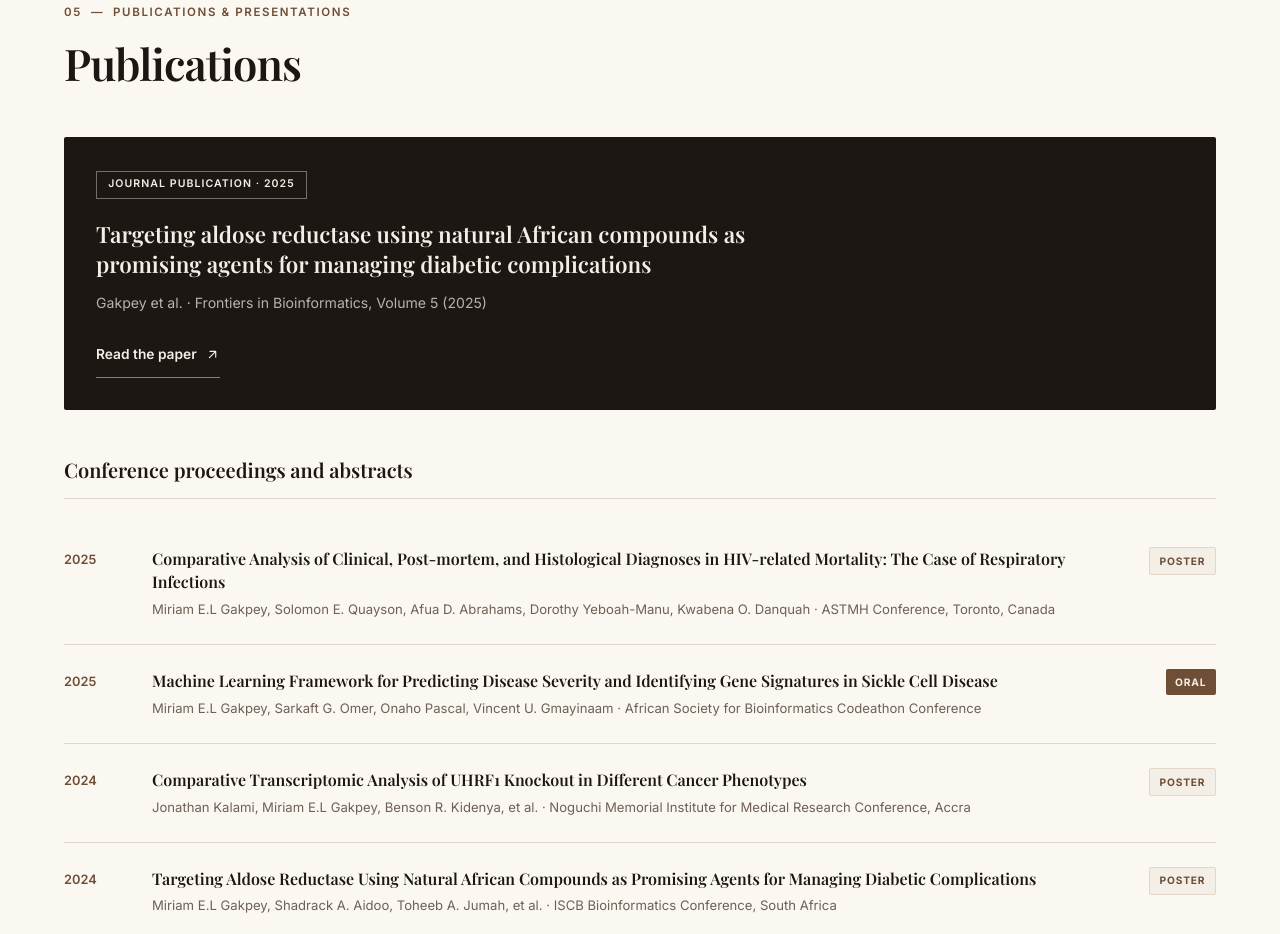
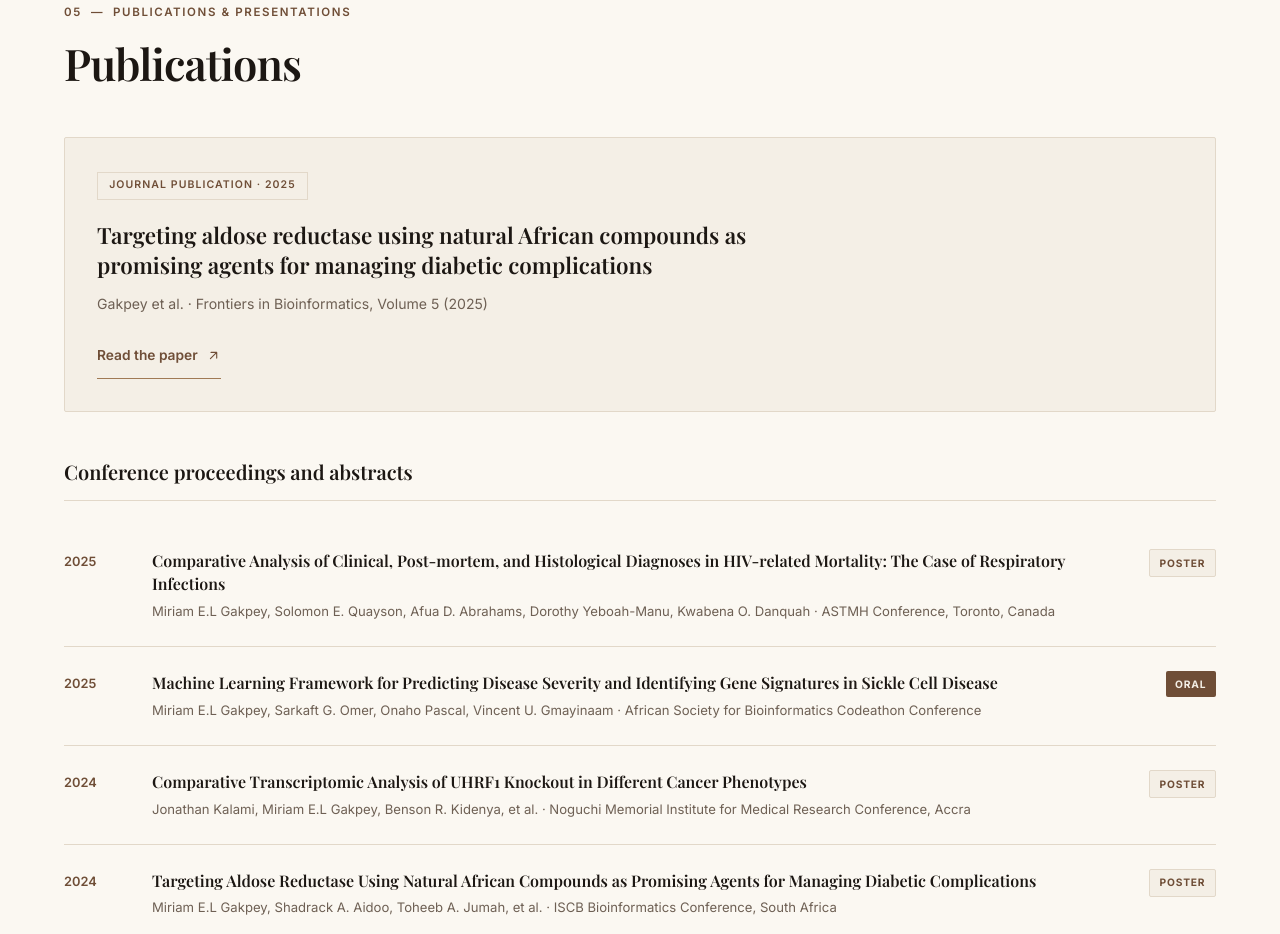
Before and after one commit to Gakpey/miriam-gakpey-portfolio, a plain HTML site: page index.html in a window 1280 px wide. Shown: the part 4417-5351 px from the top of the page. Drawn offline with nearby package versions, Linux system fonts and the light colour scheme; a web font is replaced by a local one.

Commit message:
Make publication feature card cream with dark text

```diff
--- a/css/style.css
+++ b/css/style.css
@@ -242,12 +242,12 @@ a, button { -webkit-tap-highlight-color: transparent; }
 /* ============================================================
    PUBLICATIONS
    ============================================================ */
-.pub-feature { background: var(--ink); color: var(--cream); border-radius: 2px; padding: var(--space-4); margin-bottom: var(--space-6); }
-.pub-badge { display: inline-block; font-size: .66rem; font-weight: 600; letter-spacing: .1em; text-transform: uppercase; color: var(--cream); border: 1px solid color-mix(in srgb, var(--cream) 40%, transparent); padding: .3rem .7rem; }
-.pub-feature h3 { color: var(--cream); font-size: 1.4rem; max-width: 46rem; margin: 1.25rem 0 .75rem; line-height: 1.35; }
-.pub-authors { color: color-mix(in srgb, var(--cream) 72%, transparent); font-size: .88rem; margin-bottom: 1.25rem; }
-.pub-link { display: inline-flex; align-items: center; gap: .5rem; color: var(--cream); font-weight: 600; font-size: .86rem; border-bottom: 1px solid var(--caramel); padding-bottom: .15rem; }
-.pub-link:hover { color: var(--white); border-color: var(--white); }
+.pub-feature { background: var(--cream); color: var(--ink); border: 1px solid var(--line); border-radius: 2px; padding: var(--space-4); margin-bottom: var(--space-6); }
+.pub-badge { display: inline-block; font-size: .66rem; font-weight: 600; letter-spacing: .1em; text-transform: uppercase; color: var(--coffee); border: 1px solid var(--line); padding: .3rem .7rem; }
+.pub-feature h3 { color: var(--ink); font-size: 1.4rem; max-width: 46rem; margin: 1.25rem 0 .75rem; line-height: 1.35; }
+.pub-authors { color: var(--muted); font-size: .88rem; margin-bottom: 1.25rem; }
+.pub-link { display: inline-flex; align-items: center; gap: .5rem; color: var(--coffee); font-weight: 600; font-size: .86rem; border-bottom: 1px solid var(--caramel); padding-bottom: .15rem; }
+.pub-link:hover { color: var(--ink); border-color: var(--ink); }
 .proc-item { display: grid; grid-template-columns: 4rem 1fr auto; gap: var(--grid-gap); align-items: start; padding: var(--space-3) 0; border-bottom: 1px solid var(--line); }
 .proc-year { font-size: .8rem; font-weight: 600; color: var(--coffee); padding-top: .2rem; }
 .proc-body h4 { font-size: 1rem; line-height: 1.45; margin-bottom: .35rem; }
@@ -341,8 +341,8 @@ a, button { -webkit-tap-highlight-color: transparent; }
   }
   .hero::before { background: var(--paper); }
   .edu-card, .project-card, .skill-group, .list-card, .award { background: var(--white); }
-  .pub-feature, .contact-card { background: var(--ink); color: var(--cream); }
-  .pub-feature h3, .contact-card h2 { color: var(--cream); }
+  .contact-card { background: var(--ink); color: var(--cream); }
+  .contact-card h2 { color: var(--cream); }
   .btn-solid { background: var(--coffee); color: var(--cream); }
   .btn-line { border-color: var(--coffee); color: var(--coffee); }
 }
```
